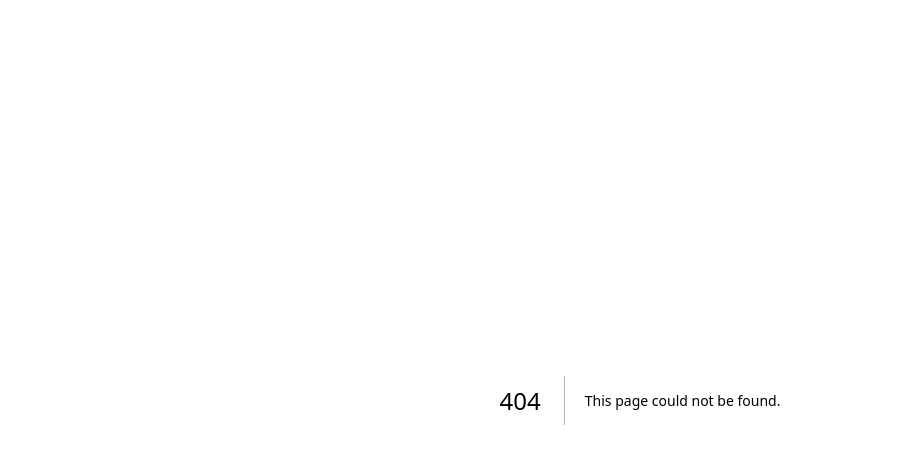
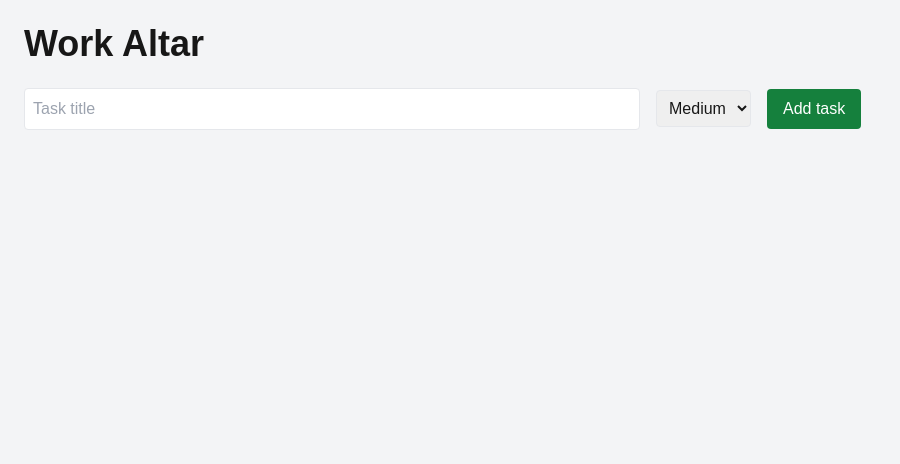
Before and after one commit to myroslavaKukhta/Glenda, a Next.js app: page /altar in a window 1280 px wide. Before the commit this address had no page. Shown: the top 464 px of the page, without its empty margins (0-900 px from the left). Built offline with nearby package versions, Linux system fonts and the light colour scheme.

Commit message:
add todo altar & slice

```diff
--- /dev/null
+++ b/app/altar/page.tsx
@@ -0,0 +1,124 @@
+"use client";
+
+import React, {useState} from "react";
+import {useDispatch, useSelector} from "react-redux";
+import {RootState} from "@/redux/store";
+import {addTask, removeTask, toggleTaskStatus, clearTasks} from "@/redux/altarSlice";
+
+interface NewTask {
+    title: string,
+    priority: "low" | "medium" | "high"
+}
+const Altar: React.FC = () => {
+    const dispatch = useDispatch();
+    const tasks = useSelector((state: RootState) => state.altar.tasks)
+
+    const[newTask, setNewTask] = useState<NewTask>({title: "", priority: "medium"})
+
+    const handleAddTask = () => {
+        if (newTask.title.trim() === "") {
+            alert("Enter a task title");
+            return;
+        }
+
+        const task = {
+            id: tasks.length + 1,
+            title: newTask.title,
+            completed: false,
+            priority: newTask.priority
+        }
+
+        dispatch(addTask(task));
+        setNewTask({title: "", priority: "medium"})
+    };
+
+    const handleToggleTaskStatus = (id: number) => {
+        dispatch(toggleTaskStatus(id))
+    }
+
+    const handleDeleteTask = (id: number) => {
+        dispatch(removeTask(id))
+    }
+
+    return (
+        <div className="min-h-screen p-6 bg-gray-100">
+            <h1 className="text-4xl font-bold mb-6">
+                Work Altar
+            </h1>
+
+            <div className="mb-6">
+                <input
+                    type="text"
+                    placeholder="Task title"
+                    value={newTask.title}
+                    onChange={(e) => setNewTask({...newTask, title: e.target.value})}
+                    className="p-2 border rounded w-1/2"
+                />
+
+                <select
+                    value={newTask.priority}
+                    onChange={(e) => setNewTask({...newTask, priority: e.target.value})}
+                    className="ml-4 p-2 border rounded">
+                    <option
+                        value="low">
+                        Low
+                    </option>
+
+                    <option
+                        value="medium">
+                        Medium
+                    </option>
+
+                    <option
+                        value="high">
+                        High
+                    </option>
+                </select>
+
+                <button
+                className="ml-4 bg-green-700 text-white px-4 py-2 rounded hover:bg-green-800"
+                onClick={handleAddTask}
+                >
+                    Add task
+                </button>
+
+                <ul className="space-y-4">
+                    {tasks.map((task) => (
+                        <li
+                            key={task.id}
+                            className={`p-4 border rounded ${task.completed ? "bg-green-200" : "bg-white"}`}>
+                            <h2 className="text-xl font-semibold">
+                                {task.title}
+                            </h2>
+                            <p>Priority: {task.priority}</p>
+                            <button
+                                className="ml-4 bg-blue-700 text-white px-2 py-1 rounded hover:bg-blue-800"
+                                onClick={() => handleToggleTaskStatus(task.id)}
+                            >
+                                {task.completed ? "Mark incomplete" : "Mark complete"}
+                            </button>
+
+                            <button
+                                className="ml-4 bg-red-700 text-white px-2 py-1 rounded hover:bg-red-800"
+                                onClick={() => handleDeleteTask(task.id)}
+                            >
+                                Delete
+                            </button>
+                        </li>
+                    ))}
+                </ul>
+
+                {tasks.length > 0 && (
+                    <button className="mt-6 bg-red-700 text-white px-4 py-2 rounded hover:bg-red-800"
+                    onClick={() => dispatch(clearTasks())}>
+                        Clear all
+                    </button>
+                )}
+            </div>
+
+        </div>
+    )
+
+}
+
+export default Altar;
--- a/app/broomstick/page.tsx
+++ b/app/broomstick/page.tsx
@@ -1,6 +1,6 @@
 "use client";
 
-import React, {useState} from 'react';
+import React, {useEffect, useState} from 'react';
 import axios from "axios";
 import {useSelector, useDispatch} from "react-redux";
 import {RootState} from "@/redux/store";
@@ -13,11 +13,20 @@ const Broomstick: React.FC = () => {
     const [destination, setDestination] = useState("");
     const [weather, setWeather] = useState(null);
 
+    useEffect(() => {
+        const storedLocations = localStorage.getItem('locations');
+        if (storedLocations) {
+            const parsedLocations = JSON.parse(storedLocations);
+            parsedLocations.forEach((location: any) => {
+                dispatch(addLocation(location))
+            })
+        }
+    }, [dispatch])
+
     const fetchWeather = async (place: string) => {
         try {
             const response = await axios.get(
                 `https://api.openweathermap.org/data/2.5/weather?q=${place}&appid=8e89d3501adc5a2ff50cb5a545ecb45e&units=metric`
-
             );
             setWeather(response.data);
         } catch (error) {
@@ -27,22 +36,33 @@ const Broomstick: React.FC = () => {
 
     const handleSubmit = async (e: React.FormEvent) => {
         e.preventDefault();
-        debugger
         await fetchWeather(destination)
     }
 
     const handleSaveLocation = () => {
-        if(weather) {
+        if (weather) {
             const newLocation = {
                 id: locations.length + 1,
                 name: destination,
                 description: weather.weather[0].description,
-                weather:`${weather.main.temp}°C`
+                weather: `${weather.main.temp}°C`
             };
             dispatch(addLocation(newLocation));
+            localStorage.setItem('locations', JSON.stringify([...locations, newLocation]))
             setDestination("");
             setWeather(null);
         }
+    }
+
+    const handleRemoveLocation = (locationId: number) => {
+        dispatch(removeLocation(locationId));
+        const updatedLocations = locations.filter((loc) => loc.id !== locationId)
+        localStorage.setItem('locations', JSON.stringify(updatedLocations))
+    }
+
+    const handleClearAllLocations = () => {
+        dispatch(clearLocations());
+        localStorage.removeItem('locations');
     }
 
 return (
@@ -73,7 +93,7 @@ const Broomstick: React.FC = () => {
                 <p>Temperature: {weather.main.temp}°C</p>
                 <p>Weather: {weather.weather[0].description}</p>
                 <button
-                    className="mt-4 bg-green-700 text-white px-4py-2 rounded hover:bg-green-800"
+                    className="mt-4 bg-green-700 text-white px-4 py-2 rounded hover:bg-green-800"
                     onClick={handleSaveLocation}>
                     Save Location
                 </button>
@@ -83,14 +103,14 @@ const Broomstick: React.FC = () => {
         <h2 className="text-2xl font-bold mt-10 mb-6">
             Saved Locations
         </h2>
-            {locations.length > 0 ?(
+        {locations.length > 0 ? (
             <ul className="list-disc pl-5">
                 {locations.map((location) => (
                     <li key={location.id} className="mb-2">
                         <strong>{location.name}</strong>
-                            -{location.weather} ({location.description})
+                         {location.weather} ({location.description})
                         <button className="ml-4 text-red-600"
-                            onClick={()=> dispatch(removeLocation(location.id))}>
+                                onClick={handleRemoveLocation}>
                             Remove
                         </button>
                     </li>
@@ -101,9 +121,8 @@ const Broomstick: React.FC = () => {
         {locations.length > 0 && (
             <button
                 className="mt-6 bg-red-700 text-white px-4 py-2 rounded hover:bg-red-800"
-                onClick={()=> dispatch(clearLocations())}>
+                onClick={handleClearAllLocations}>
                 Clear all locations
-
             </button>
         )}
     </div>
--- a/app/components/Navbar.tsx
+++ b/app/components/Navbar.tsx
@@ -27,6 +27,11 @@ const Navbar: React.FC = () => {
                                 Broomstick
                             </Link>
                         </li>
+
+                        <Link href="/altar"
+                              className="text-2xl font-bold hover:text-gray-400 text-white transition-colors duration-300">
+                            Altar
+                        </Link>
                     </ul>
                 </div>
             </nav>
--- /dev/null
+++ b/redux/altarSlice.ts
@@ -0,0 +1,44 @@
+import {createSlice, PayloadAction} from "@reduxjs/toolkit";
+
+interface Task {
+    id: number,
+    title: string,
+    completed: boolean,
+    priority: "low" | "medium" | "high"
+}
+
+interface AltarState {
+    tasks: Task[];
+}
+
+const initialState: AltarState = {
+    tasks: []
+}
+
+const altarSlice = createSlice({
+    name: 'altar',
+    initialState,
+    reducers: {
+        addTask: (state, action: PayloadAction<Task>) => {
+             state.tasks.push(action.payload);
+        },
+
+        removeTask: (state, action: PayloadAction<number>) => {
+            state.tasks = state.tasks.filter((task) => task.id !== action.payload)
+        },
+
+        toggleTaskStatus: (state, action: PayloadAction<number>) => {
+            const task = state.tasks.find((task) => task.id === action.payload);
+            if(task) {
+                task.completed= !task.completed;
+            }
+        },
+
+        clearTasks: (state) => {
+            state.tasks = [];
+        }
+    }
+})
+
+export const { addTask, removeTask, toggleTaskStatus, clearTasks} = altarSlice.actions;
+export default altarSlice.reducer;
--- a/redux/store.ts
+++ b/redux/store.ts
@@ -3,14 +3,14 @@
 import { configureStore} from "@reduxjs/toolkit";
 import cauldronReducer from './cauldronSlice';
 import spellbookReducer from './spellbookSlice';
-import workaltarReducer from './work-altarSlice';
+import altarReducer from './altarSlice';
 import broomstickReducer from './broomstickSlice';
 
 export const store = configureStore({
     reducer: {
         cauldron: cauldronReducer,
         spellbook: spellbookReducer,
-        workaltar: workaltarReducer,
+        altar: altarReducer,
         broomstick: broomstickReducer
     }
 })
```
Also changed, not shown: app/work-altar/page.tsx (deleted), redux/work-altarSlice.ts (deleted). Lines whose indentation alone changed are shown as unchanged.
